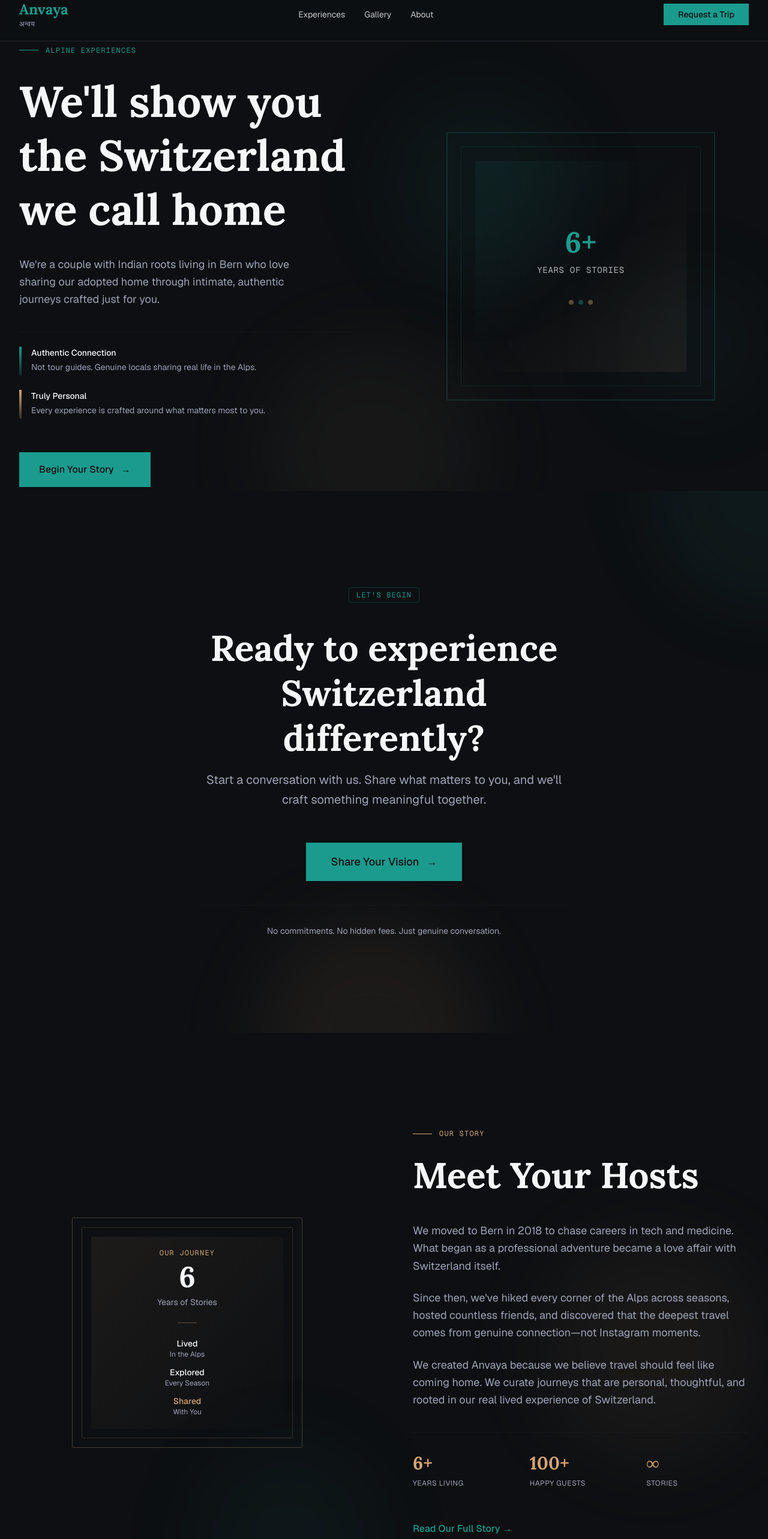
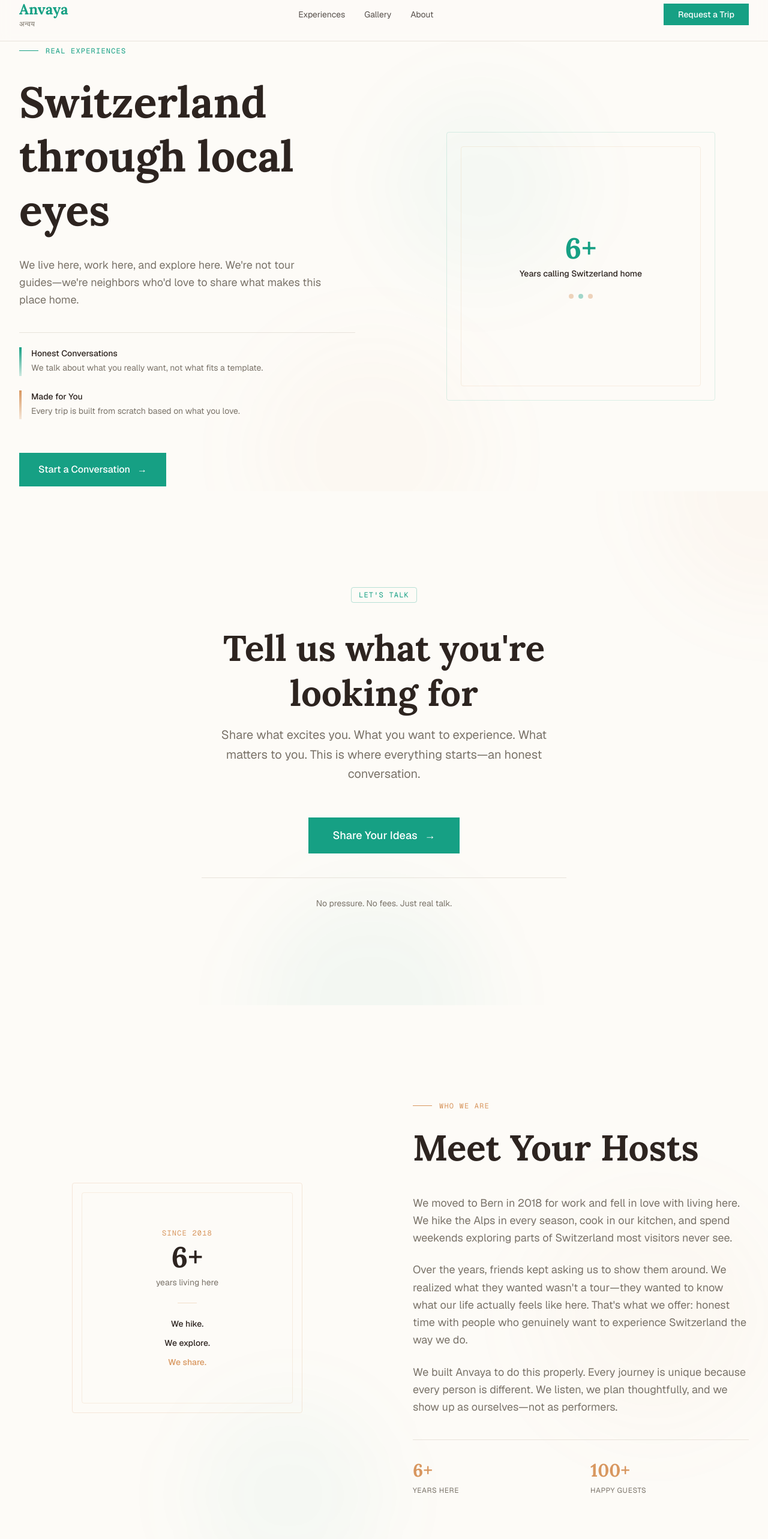
Before and after one commit to nitishspatkar/anvaya, a Next.js app: page / in a window 1280 px wide. Shown: the part 20-2586 px from the top of the page at 60% size. Built offline with nearby package versions, Linux system fonts and the light colour scheme.

Commit message:
feat: redesign site with warm, clear, and honest aesthetic
Update color palette and simplify language for inviting, real-life tone

```diff
--- a/app/globals.css
+++ b/app/globals.css
@@ -4,40 +4,40 @@
 @custom-variant dark (&:is(.dark *));
 
 :root {
-  /* Premium Modern: Warm Dark with Alpine Teal */
-  --background: #0D0F12;
-  --foreground: #F5F6F8;
-  --card: #141719;
-  --card-foreground: #F5F6F8;
-  --popover: #1A1D22;
-  --popover-foreground: #F5F6F8;
-  --primary: #1A9B8E;
-  --primary-foreground: #0D0F12;
-  --secondary: #D4A574;
-  --secondary-foreground: #0D0F12;
-  --muted: #28293A;
-  --muted-foreground: #9FA3B8;
-  --accent: #1A9B8E;
-  --accent-foreground: #0D0F12;
-  --destructive: #E94B3C;
-  --destructive-foreground: #F5F6F8;
-  --border: #232730;
-  --input: #1A1D22;
-  --ring: #1A9B8E;
-  --chart-1: #1A9B8E;
-  --chart-2: #D4A574;
+  /* Warm, Clear, & Honest: Light Alpine Palette */
+  --background: #FDFBF7;
+  --foreground: #2D2420;
+  --card: #FFFFFF;
+  --card-foreground: #2D2420;
+  --popover: #FFFFFF;
+  --popover-foreground: #2D2420;
+  --primary: #16A084;
+  --primary-foreground: #FFFFFF;
+  --secondary: #D8975F;
+  --secondary-foreground: #2D2420;
+  --muted: #E8E3DB;
+  --muted-foreground: #7A7369;
+  --accent: #16A084;
+  --accent-foreground: #FFFFFF;
+  --destructive: #D85C4A;
+  --destructive-foreground: #FFFFFF;
+  --border: #E8E3DB;
+  --input: #FFFFFF;
+  --ring: #16A084;
+  --chart-1: #16A084;
+  --chart-2: #D8975F;
   --chart-3: #2DACAA;
   --chart-4: #16877C;
   --chart-5: #C99F7D;
-  --radius: 2px;
-  --sidebar: #0D0F12;
-  --sidebar-foreground: #F5F6F8;
-  --sidebar-primary: #1A9B8E;
-  --sidebar-primary-foreground: #0D0F12;
-  --sidebar-accent: #D4A574;
-  --sidebar-accent-foreground: #0D0F12;
-  --sidebar-border: #232730;
-  --sidebar-ring: #1A9B8E;
+  --radius: 4px;
+  --sidebar: #FDFBF7;
+  --sidebar-foreground: #2D2420;
+  --sidebar-primary: #16A084;
+  --sidebar-primary-foreground: #FFFFFF;
+  --sidebar-accent: #D8975F;
+  --sidebar-accent-foreground: #2D2420;
+  --sidebar-border: #E8E3DB;
+  --sidebar-ring: #16A084;
 }
 
 .dark {
--- a/components/sections/about-hosts.tsx
+++ b/components/sections/about-hosts.tsx
@@ -3,45 +3,35 @@ import Link from 'next/link';
 export default function AboutHosts() {
   return (
     <section className="py-24 md:py-40 bg-background relative overflow-hidden">
-      {/* Background accents */}
-      <div className="absolute top-1/3 right-0 w-96 h-96 bg-secondary/6 rounded-full blur-3xl" />
-      <div className="absolute bottom-0 left-1/4 w-80 h-80 bg-accent/5 rounded-full blur-3xl" />
+      {/* Subtle background accents */}
+      <div className="absolute top-1/3 right-0 w-96 h-96 bg-secondary/3 rounded-full blur-3xl" />
+      <div className="absolute bottom-0 left-1/4 w-80 h-80 bg-accent/3 rounded-full blur-3xl" />
 
       <div className="max-w-7xl mx-auto px-4 md:px-8 relative z-10">
         <div className="grid grid-cols-1 lg:grid-cols-2 gap-16 lg:gap-24 items-center">
-          {/* Left Visual - Premium Card */}
+          {/* Left Visual - Warm Card */}
           <div className="hidden lg:flex items-center justify-center">
             <div className="relative w-full max-w-sm h-96">
-              {/* Nested frames with warm accent */}
-              <div className="absolute inset-0 border border-secondary/30 rounded-lg" />
-              <div className="absolute inset-4 border border-secondary/20 rounded-lg" />
-              <div className="absolute inset-8 bg-gradient-to-br from-secondary/8 to-transparent rounded-lg" />
+              {/* Nested frames */}
+              <div className="absolute inset-0 border border-secondary/20 rounded-lg" />
+              <div className="absolute inset-4 border border-secondary/15 rounded-lg" />
 
               {/* Content overlay */}
               <div className="absolute inset-0 flex flex-col items-center justify-center p-8 space-y-6">
                 <div className="space-y-2 text-center">
-                  <p className="text-xs text-secondary font-mono tracking-widest uppercase">Our Journey</p>
-                  <p className="text-5xl font-serif font-bold text-foreground">6</p>
-                  <p className="text-sm text-muted-foreground">Years of Stories</p>
+                  <p className="text-xs text-secondary font-mono tracking-widest uppercase">Since 2018</p>
+                  <p className="text-5xl font-serif font-bold text-foreground">6+</p>
+                  <p className="text-sm text-muted-foreground">years living here</p>
                 </div>
 
                 {/* Separator */}
-                <div className="w-8 h-px bg-secondary/40" />
+                <div className="w-8 h-px bg-secondary/30" />
 
-                {/* Timeline */}
-                <div className="space-y-3 text-center w-full">
-                  <div className="text-sm">
-                    <p className="text-foreground font-medium">Lived</p>
-                    <p className="text-muted-foreground text-xs">In the Alps</p>
-                  </div>
-                  <div className="text-sm">
-                    <p className="text-foreground font-medium">Explored</p>
-                    <p className="text-muted-foreground text-xs">Every Season</p>
-                  </div>
-                  <div className="text-sm">
-                    <p className="text-secondary font-medium">Shared</p>
-                    <p className="text-muted-foreground text-xs">With You</p>
-                  </div>
+                {/* Simple list */}
+                <div className="space-y-3 text-center w-full text-sm">
+                  <p className="text-foreground font-medium">We hike.</p>
+                  <p className="text-foreground font-medium">We explore.</p>
+                  <p className="text-secondary font-medium">We share.</p>
                 </div>
               </div>
             </div>
@@ -53,7 +43,7 @@ export default function AboutHosts() {
             <div className="space-y-6">
               <div className="flex items-center gap-3">
                 <div className="w-8 h-px bg-secondary" />
-                <span className="text-xs font-mono text-secondary uppercase tracking-widest">Our Story</span>
+                <span className="text-xs font-mono text-secondary uppercase tracking-widest">Who We Are</span>
               </div>
 
               <h2 className="font-serif text-5xl md:text-6xl font-bold text-foreground leading-tight">
@@ -61,40 +51,32 @@ export default function AboutHosts() {
               </h2>
             </div>
 
-            {/* Story */}
+            {/* Story - Direct and Warm */}
             <div className="space-y-6">
               <p className="text-lg text-muted-foreground leading-relaxed">
-                We moved to Bern in 2018 to chase careers in tech and medicine. What began as a professional adventure became a love affair with Switzerland itself.
+                We moved to Bern in 2018 for work and fell in love with living here. We hike the Alps in every season, cook in our kitchen, and spend weekends exploring parts of Switzerland most visitors never see.
               </p>
 
               <p className="text-lg text-muted-foreground leading-relaxed">
-                Since then, we've hiked every corner of the Alps across seasons, hosted countless friends, and discovered that the deepest travel comes from genuine connection—not Instagram moments.
+                Over the years, friends kept asking us to show them around. We realized what they wanted wasn't a tour—they wanted to know what our life actually feels like here. That's what we offer: honest time with people who genuinely want to experience Switzerland the way we do.
               </p>
 
               <p className="text-lg text-muted-foreground leading-relaxed">
-                We created Anvaya because we believe travel should feel like coming home. We curate journeys that are personal, thoughtful, and rooted in our real lived experience of Switzerland.
+                We built Anvaya to do this properly. Every journey is unique because every person is different. We listen, we plan thoughtfully, and we show up as ourselves—not as performers.
               </p>
             </div>
 
-            {/* Key Stats */}
-            <div className="grid grid-cols-3 gap-6 border-t border-border/30 pt-8">
+            {/* Key Points */}
+            <div className="grid grid-cols-2 gap-8 border-t border-border pt-8">
               <div className="space-y-2">
                 <p className="text-3xl font-serif font-bold text-secondary">6+</p>
-                <p className="text-xs text-muted-foreground uppercase tracking-wider">Years Living</p>
+                <p className="text-xs text-muted-foreground uppercase tracking-wider">Years Here</p>
               </div>
               <div className="space-y-2">
                 <p className="text-3xl font-serif font-bold text-secondary">100+</p>
                 <p className="text-xs text-muted-foreground uppercase tracking-wider">Happy Guests</p>
               </div>
-              <div className="space-y-2">
-                <p className="text-3xl font-serif font-bold text-secondary">∞</p>
-                <p className="text-xs text-muted-foreground uppercase tracking-wider">Stories</p>
-              </div>
             </div>
-
-            <Link href="#" className="text-accent font-medium hover:text-accent/80 transition inline-flex items-center gap-2 text-base pt-4">
-              Read Our Full Story →
-            </Link>
           </div>
         </div>
       </div>
--- a/components/sections/gallery-preview.tsx
+++ b/components/sections/gallery-preview.tsx
@@ -5,39 +5,38 @@ import { HOME_GALLERY_PREVIEW } from '@/lib/gallery-images'
 export default function GalleryPreview() {
   return (
     <section id="gallery" className="py-24 md:py-40 bg-background relative overflow-hidden">
-      {/* Layered background accents */}
-      <div className="absolute top-1/4 right-0 w-96 h-96 bg-secondary/5 rounded-full blur-3xl" />
-      <div className="absolute bottom-1/4 left-1/4 w-80 h-80 bg-accent/4 rounded-full blur-3xl" />
+      {/* Subtle background accents */}
+      <div className="absolute top-1/4 right-0 w-96 h-96 bg-secondary/3 rounded-full blur-3xl" />
+      <div className="absolute bottom-1/4 left-1/4 w-80 h-80 bg-accent/3 rounded-full blur-3xl" />
 
       <div className="max-w-7xl mx-auto px-4 md:px-8 relative z-10">
-        {/* Section Header with accent */}
+        {/* Section Header */}
         <div className="mb-16 md:mb-20 space-y-6">
           <div className="flex items-center gap-3">
             <div className="w-8 h-px bg-secondary" />
-            <span className="text-xs font-mono text-secondary uppercase tracking-widest">Visual Stories</span>
+            <span className="text-xs font-mono text-secondary uppercase tracking-widest">Moments</span>
           </div>
 
           <h2 className="font-serif text-5xl md:text-6xl font-bold text-foreground leading-tight max-w-3xl">
-            A Glimpse into Life Here
+            Our life in the Alps
           </h2>
 
           <p className="text-lg text-muted-foreground leading-relaxed max-w-2xl">
-            Moments of authentic connection captured through our daily life in the Alps
+            What daily life looks like here. Not filtered. Not performed. Real.
           </p>
         </div>
 
-        {/* Dynamic Gallery Grid with premium styling */}
+        {/* Gallery Grid */}
         <div className="grid grid-cols-1 sm:grid-cols-2 lg:grid-cols-4 gap-3 md:gap-4 mb-16">
           {HOME_GALLERY_PREVIEW.map((img, index) => {
-            // Varied layout for visual interest
             const spans = index === 0 || index === 5 ? 'sm:col-span-2 sm:row-span-2' : '';
 
             return (
               <div
                 key={img.src}
-                className={`group relative overflow-hidden border border-border/40 hover:border-secondary/60 transition-all duration-300 cursor-pointer ${spans}`}
+                className={`group relative overflow-hidden border border-border hover:border-secondary/40 transition-all duration-300 cursor-pointer ${spans}`}
               >
-                <div className={`relative w-full ${spans ? 'aspect-square' : 'aspect-square'} overflow-hidden bg-card/30`}>
+                <div className={`relative w-full ${spans ? 'aspect-square' : 'aspect-square'} overflow-hidden bg-muted/20`}>
                   <Image
                     src={img.src}
                     alt={img.alt}
@@ -47,8 +46,8 @@ export default function GalleryPreview() {
                     priority={index < 4}
                   />
 
-                  {/* Premium overlay with gradient */}
-                  <div className="absolute inset-0 bg-gradient-to-t from-background/70 via-background/0 to-transparent opacity-0 group-hover:opacity-100 transition-opacity duration-300 flex items-end justify-start p-6">
+                  {/* Overlay */}
+                  <div className="absolute inset-0 bg-gradient-to-t from-background/60 via-background/0 to-transparent opacity-0 group-hover:opacity-100 transition-opacity duration-300 flex items-end justify-start p-6">
                     <p className="text-sm font-medium text-foreground">{img.alt}</p>
                   </div>
                 </div>
@@ -57,18 +56,18 @@ export default function GalleryPreview() {
           })}
         </div>
 
-        {/* View Gallery Section */}
-        <div className="border-t border-border/30 pt-12 flex flex-col sm:flex-row sm:items-center sm:justify-between gap-6">
+        {/* View More */}
+        <div className="border-t border-border pt-12 flex flex-col sm:flex-row sm:items-center sm:justify-between gap-6">
           <div>
             <p className="text-muted-foreground text-sm">
-              {HOME_GALLERY_PREVIEW.length} moments capturing our life in Switzerland
+              {HOME_GALLERY_PREVIEW.length} moments from living here
             </p>
           </div>
           <Link
             href="/gallery"
             className="inline-flex items-center gap-3 text-secondary font-medium hover:text-secondary/80 transition group"
           >
-            Explore Full Gallery
+            View All Photos
             <span className="group-hover:translate-x-2 transition duration-300">→</span>
           </Link>
         </div>
--- a/components/sections/hero.tsx
+++ b/components/sections/hero.tsx
@@ -1,12 +1,11 @@
 export default function Hero() {
   return (
     <section className="relative w-full">
-      {/* Premium Hero with Alpine Aesthetic */}
+      {/* Warm, inviting hero section */}
       <div className="relative w-full min-h-[600px] md:min-h-[750px] bg-background flex items-center overflow-hidden">
-        {/* Layered background elements */}
-        <div className="absolute top-20 right-1/4 w-80 h-80 bg-accent/6 rounded-full blur-3xl" />
-        <div className="absolute -bottom-32 left-1/3 w-96 h-96 bg-secondary/5 rounded-full blur-3xl" />
-        <div className="absolute top-1/2 right-0 w-64 h-64 bg-accent/4 rounded-full blur-3xl" />
+        {/* Subtle background elements */}
+        <div className="absolute top-20 right-1/4 w-80 h-80 bg-accent/3 rounded-full blur-3xl" />
+        <div className="absolute -bottom-32 left-1/3 w-96 h-96 bg-secondary/3 rounded-full blur-3xl" />
 
         <div className="relative z-10 max-w-7xl mx-auto px-4 md:px-8 w-full">
           <div className="grid grid-cols-1 lg:grid-cols-2 gap-16 lg:gap-24 items-center">
@@ -16,64 +15,60 @@ export default function Hero() {
                 {/* Accent line */}
                 <div className="flex items-center gap-3">
                   <div className="w-8 h-px bg-accent" />
-                  <span className="text-xs font-mono text-accent uppercase tracking-widest">Alpine Experiences</span>
+                  <span className="text-xs font-mono text-accent uppercase tracking-widest">Real Experiences</span>
                 </div>
 
                 <h1 className="font-serif text-6xl md:text-7xl font-bold text-foreground leading-tight">
-                  We&apos;ll show you the Switzerland we call home
+                  Switzerland through local eyes
                 </h1>
 
                 <p className="text-lg text-muted-foreground leading-relaxed max-w-lg">
-                  We're a couple with Indian roots living in Bern who love sharing our adopted home through intimate, authentic journeys crafted just for you.
+                  We live here, work here, and explore here. We're not tour guides—we're neighbors who'd love to share what makes this place home.
                 </p>
               </div>
 
-              {/* Highlighted points */}
-              <div className="space-y-6 pt-6 border-t border-border/30">
+              {/* What makes us different */}
+              <div className="space-y-6 pt-6 border-t border-border">
                 <div className="flex gap-4">
                   <div className="w-1 h-12 bg-gradient-to-b from-accent to-accent/20" />
                   <div>
-                    <p className="text-sm text-foreground font-medium mb-1">Authentic Connection</p>
-                    <p className="text-muted-foreground text-sm">Not tour guides. Genuine locals sharing real life in the Alps.</p>
+                    <p className="text-sm text-foreground font-medium mb-1">Honest Conversations</p>
+                    <p className="text-muted-foreground text-sm">We talk about what you really want, not what fits a template.</p>
                   </div>
                 </div>
                 <div className="flex gap-4">
                   <div className="w-1 h-12 bg-gradient-to-b from-secondary to-secondary/20" />
                   <div>
-                    <p className="text-sm text-foreground font-medium mb-1">Truly Personal</p>
-                    <p className="text-muted-foreground text-sm">Every experience is crafted around what matters most to you.</p>
+                    <p className="text-sm text-foreground font-medium mb-1">Made for You</p>
+                    <p className="text-muted-foreground text-sm">Every trip is built from scratch based on what you love.</p>
                   </div>
                 </div>
               </div>
 
               {/* CTA */}
               <div className="pt-4">
-                <a href="/request-trip" className="inline-flex items-center gap-3 bg-accent text-accent-foreground px-8 py-4 font-medium text-base hover:bg-accent/90 transition group border border-accent/50">
-                  Begin Your Story
+                <a href="/request-trip" className="inline-flex items-center gap-3 bg-accent text-accent-foreground px-8 py-4 font-medium text-base hover:bg-accent/90 transition group">
+                  Start a Conversation
                   <span className="group-hover:translate-x-2 transition duration-300">→</span>
                 </a>
               </div>
             </div>
 
-            {/* Visual Element - Premium Card */}
+            {/* Visual Element */}
             <div className="hidden lg:flex items-center justify-center h-full min-h-96">
               <div className="relative w-full max-w-md aspect-square">
-                {/* Outer frame */}
-                <div className="absolute inset-0 border-2 border-accent/20 rounded-lg" />
-
-                {/* Inner layers */}
-                <div className="absolute inset-6 border border-accent/15 rounded-lg" />
-                <div className="absolute inset-12 bg-gradient-to-br from-accent/8 via-transparent to-secondary/8 rounded-lg" />
+                {/* Subtle frame */}
+                <div className="absolute inset-0 border border-accent/15 rounded-lg" />
+                <div className="absolute inset-6 border border-secondary/15 rounded-lg" />
 
                 {/* Content */}
-                <div className="absolute inset-0 flex flex-col items-center justify-center space-y-4">
-                  <div className="text-center space-y-3">
+                <div className="absolute inset-0 flex flex-col items-center justify-center space-y-6">
+                  <div className="text-center space-y-2">
                     <p className="text-accent font-serif text-5xl font-bold">6+</p>
-                    <p className="text-foreground/70 text-sm font-mono uppercase tracking-wider">Years of Stories</p>
+                    <p className="text-foreground text-sm font-medium">Years calling Switzerland home</p>
                   </div>
 
-                  {/* Decorative dots */}
-                  <div className="flex gap-2 pt-6">
+                  <div className="flex gap-2">
                     <div className="w-2 h-2 rounded-full bg-secondary/40" />
                     <div className="w-2 h-2 rounded-full bg-accent/40" />
                     <div className="w-2 h-2 rounded-full bg-secondary/40" />
--- a/components/sections/initial-inquiry.tsx
+++ b/components/sections/initial-inquiry.tsx
@@ -3,27 +3,27 @@ import Link from 'next/link'
 export default function InitialInquiry() {
   return (
     <section className="py-24 md:py-40 bg-background relative overflow-hidden">
-      {/* Animated background elements */}
-      <div className="absolute top-0 right-0 w-96 h-96 bg-accent/8 rounded-full blur-3xl -mr-48 -mt-48" />
-      <div className="absolute bottom-0 left-1/3 w-96 h-96 bg-secondary/8 rounded-full blur-3xl -mb-48" />
+      {/* Subtle background elements */}
+      <div className="absolute top-0 right-0 w-96 h-96 bg-secondary/4 rounded-full blur-3xl -mr-48 -mt-48" />
+      <div className="absolute bottom-0 left-1/3 w-96 h-96 bg-accent/4 rounded-full blur-3xl -mb-48" />
 
       <div className="max-w-2xl mx-auto px-4 md:px-8 relative z-10">
         <div className="space-y-10 text-center">
           {/* Pre-heading */}
           <div className="inline-block mx-auto">
             <span className="text-xs font-mono text-accent tracking-widest uppercase px-3 py-1 border border-accent/30 rounded">
-              Let&apos;s Begin
+              Let&apos;s talk
             </span>
           </div>
 
           {/* Heading */}
           <div className="space-y-4">
             <h2 className="font-serif text-5xl md:text-6xl font-bold text-foreground leading-tight">
-              Ready to experience Switzerland differently?
+              Tell us what you&apos;re looking for
             </h2>
 
             <p className="text-lg md:text-xl text-muted-foreground leading-relaxed">
-              Start a conversation with us. Share what matters to you, and we&apos;ll craft something meaningful together.
+              Share what excites you. What you want to experience. What matters to you. This is where everything starts—an honest conversation.
             </p>
           </div>
 
@@ -31,16 +31,16 @@ export default function InitialInquiry() {
           <div className="pt-4">
             <Link
               href="/request-trip"
-              className="inline-flex items-center gap-3 bg-accent text-accent-foreground px-10 py-4 font-medium text-lg hover:bg-accent/90 transition group border-2 border-accent"
+              className="inline-flex items-center gap-3 bg-accent text-accent-foreground px-10 py-4 font-medium text-lg hover:bg-accent/90 transition group"
             >
-              Share Your Vision
-              <span className="group-hover:translate-x-1 transition">→</span>
+              Share Your Ideas
+              <span className="group-hover:translate-x-2 transition duration-300">→</span>
             </Link>
           </div>
 
           {/* Trust signal */}
-          <div className="text-sm text-muted-foreground pt-8 border-t border-border/30">
-            <p>No commitments. No hidden fees. Just genuine conversation.</p>
+          <div className="text-sm text-muted-foreground pt-8 border-t border-border">
+            <p>No pressure. No fees. Just real talk.</p>
           </div>
         </div>
       </div>
```
Also changed, not shown: components/sections/testimonial.tsx (+14 -14 lines).
